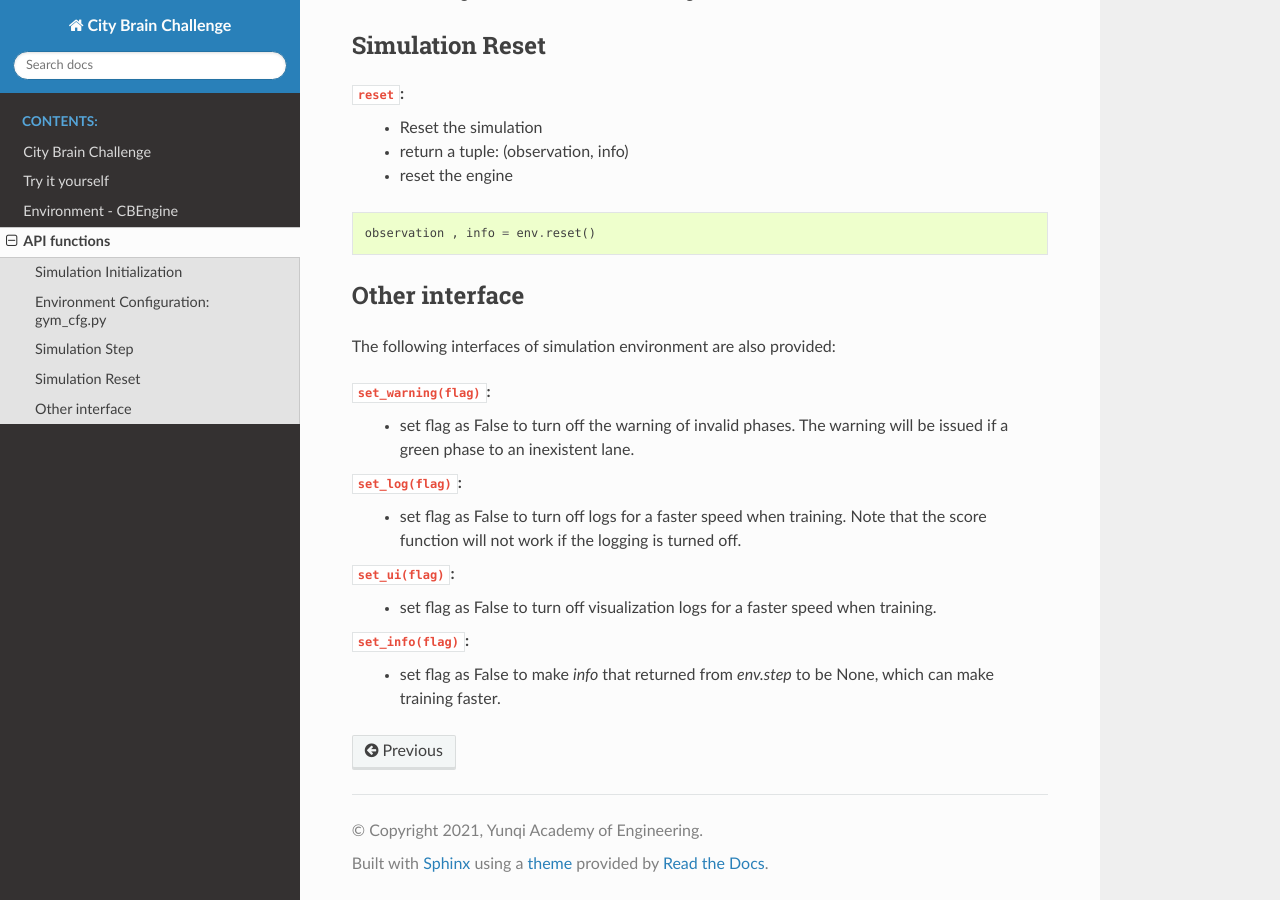
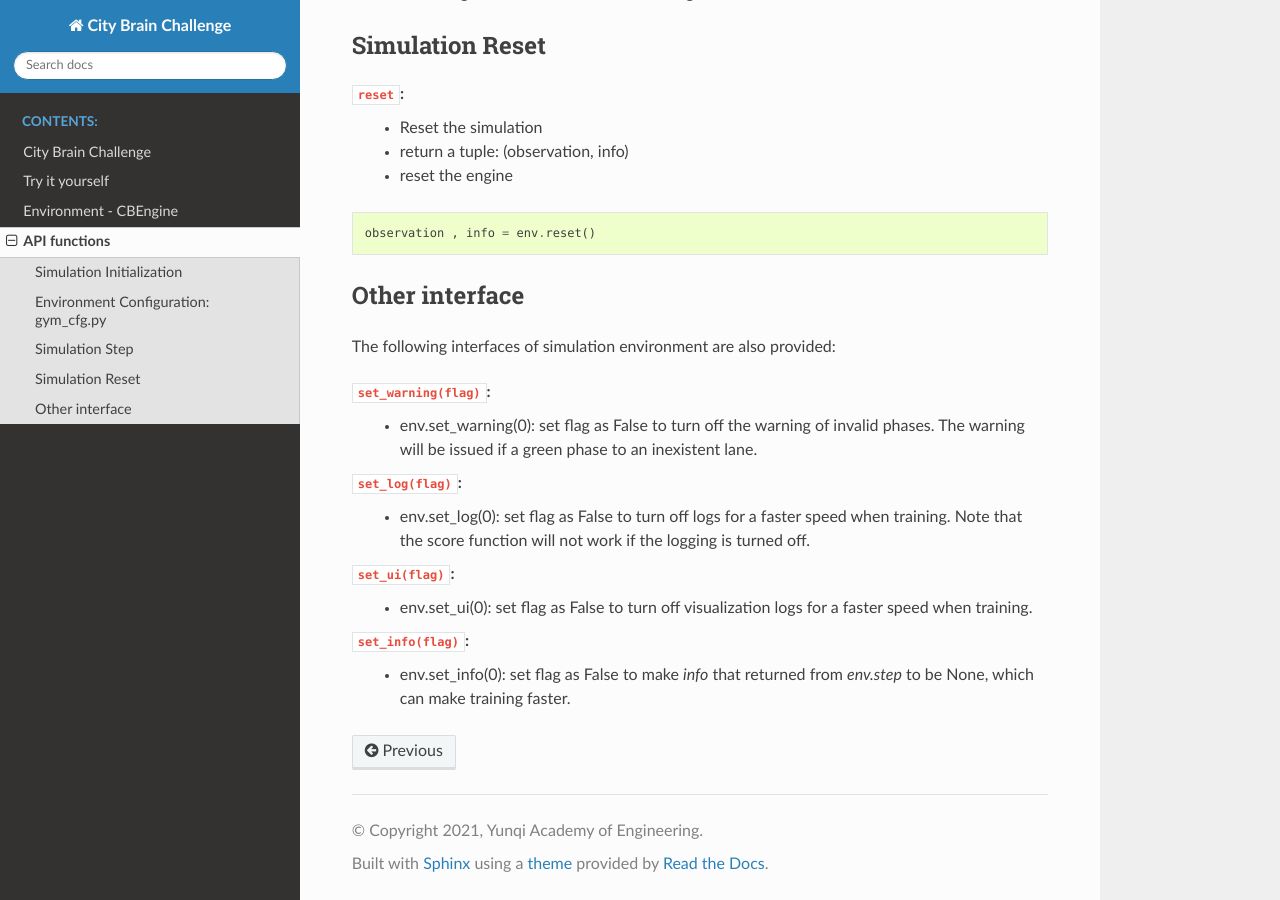
Before and after one commit to CityBrainChallenge/KDDCup2021-CityBrainChallenge, a Sphinx documentation site: the page built from docs/APIs.rst, in a window 1280 px wide and 900 px high, scrolled down 4397 px. Built offline with Sphinx 7.4.7 and the Read the Docs theme 2.0.0, drawn with Linux system fonts in a browser that asks for light colours.

Commit message:
Update APIs.rst

```diff
--- a/docs/APIs.rst
+++ b/docs/APIs.rst
@@ -225,13 +225,13 @@ Other interface
 The following interfaces of simulation environment are also provided:
 
 ``set_warning(flag)``:
-    - set flag as False to turn off the warning of invalid phases. The warning will be issued if a green phase to an inexistent lane.
+    - env.set_warning(0): set flag as False to turn off the warning of invalid phases. The warning will be issued if a green phase to an inexistent lane.
 
 ``set_log(flag)``:
-    - set flag as False to turn off logs for a faster speed when training. Note that the score function will not work if the logging is turned off.
+    - env.set_log(0): set flag as False to turn off logs for a faster speed when training. Note that the score function will not work if the logging is turned off.
 
 ``set_ui(flag)``:
-    - set flag as False to turn off visualization logs for a faster speed when training.
+    - env.set_ui(0): set flag as False to turn off visualization logs for a faster speed when training.
 
 ``set_info(flag)``:
-    - set flag as False to make `info` that returned from `env.step` to be None, which can make training faster.
+    - env.set_info(0): set flag as False to make `info` that returned from `env.step` to be None, which can make training faster.
```
